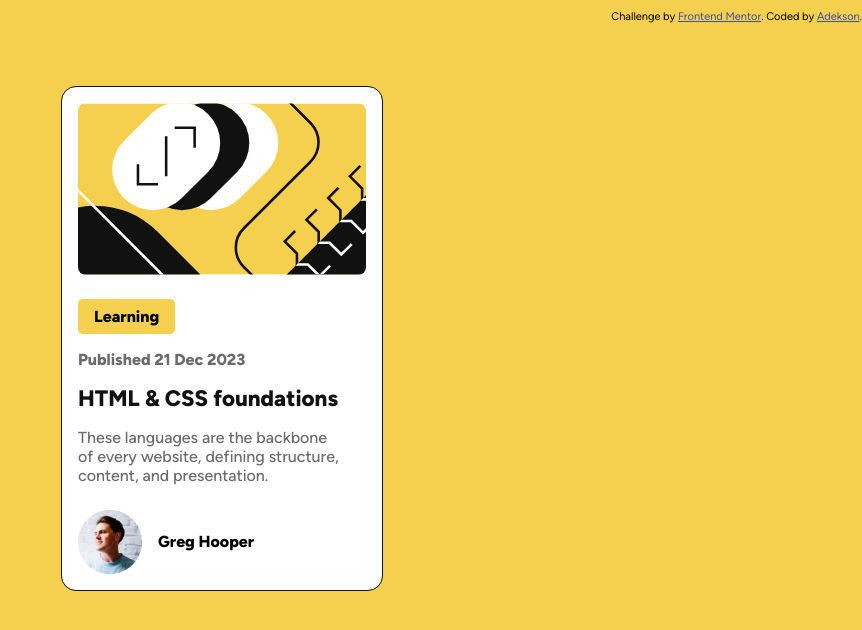
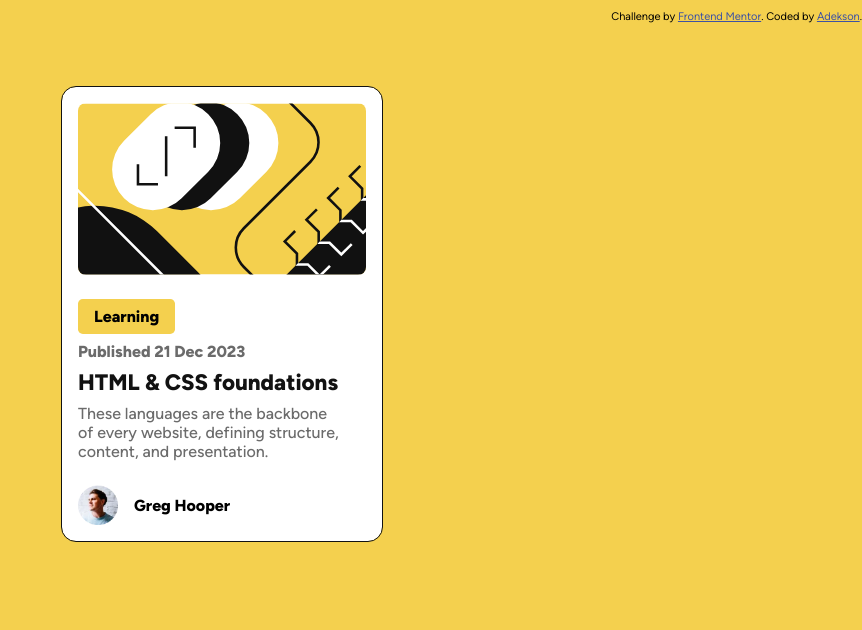
Before and after one commit to adektivity/Blog_Preview, a plain HTML site: page index.html in a window 1280 px wide. Shown: the whole page, without its empty margins (418-1280 px from the left). Drawn offline with Linux system fonts and the light colour scheme.

Commit message:
Font not rendering is driving me nuts!

```diff
--- a/style.css
+++ b/style.css
@@ -1,6 +1,6 @@
 @font-face {
   font-family: "Figtree";
-  src: url("../assets/fonts/Figtree-VariableFont_wght.ttf");
+  src: url("../assets/fonts/Figtree-VariableFont_wght.ttf") format("truetype");
 }
 
 *,
@@ -60,7 +60,7 @@ header {
 .card-text {
   display: flex;
   flex-direction: column;
-  gap: 1rem;
+  gap: 0.5rem;
   text-align: left;
   padding: 0.5rem 0;
 }
@@ -99,9 +99,10 @@ header {
   gap: 1rem;
 }
 
-/* .profile-pic{
- height: auto;
-} */
+.profile-pic {
+  height: 2.5rem;
+  width: 2.5rem;
+}
 
 .profile-name {
   font-weight: 800;
```
